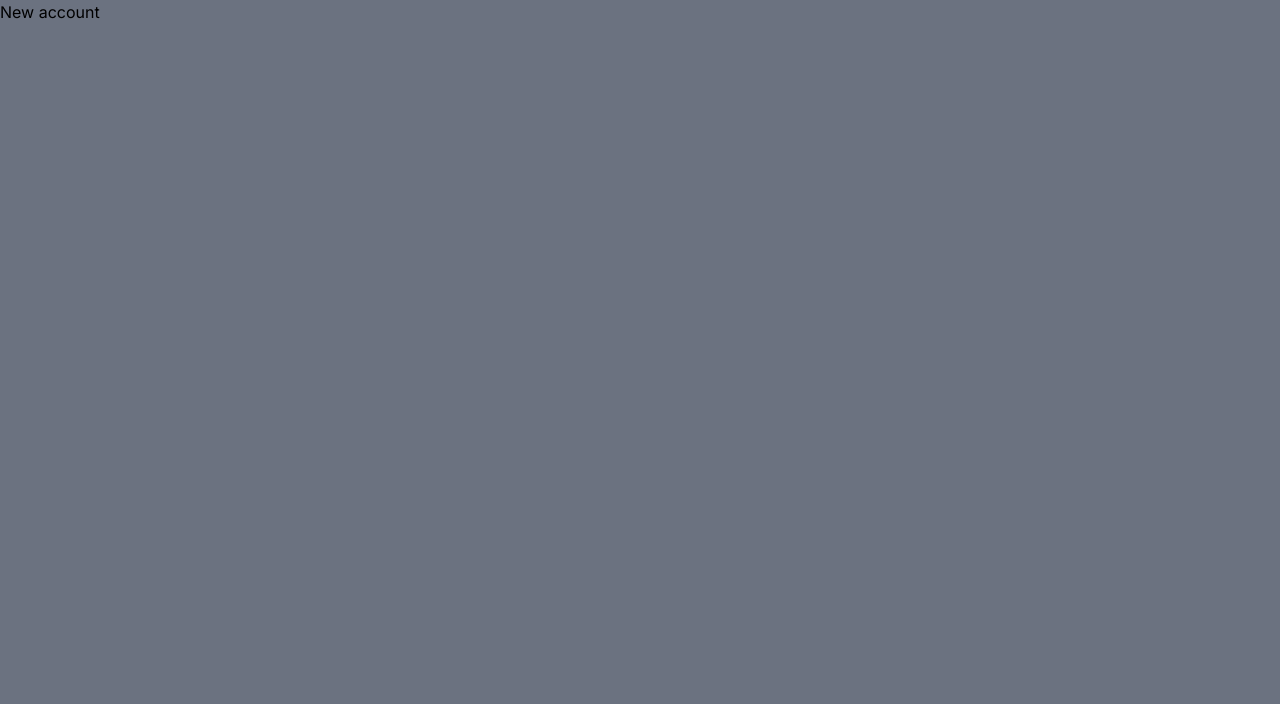
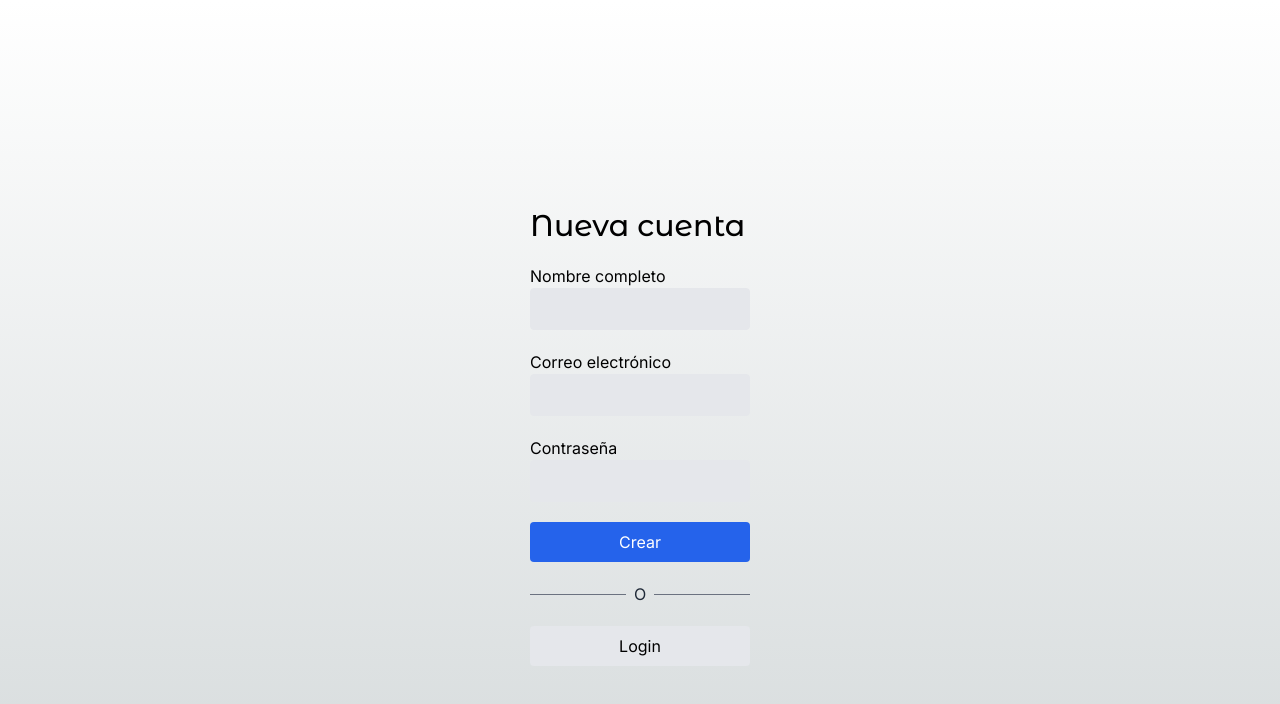
Before and after one commit to Alcreed/nextjs-teslo-shop, a Next.js app: page /auth/new-account in a window 1280 px wide. Shown: the top 704 px of the page. Built offline with nearby package versions, Linux system fonts and the light colour scheme.

Commit message:
Páginas de login y newAccount

```diff
--- a/src/app/auth/layout.tsx
+++ b/src/app/auth/layout.tsx
@@ -1,7 +1,11 @@
-export default function ShopLayout({
+export default function LoginLayout({
   children,
 }: {
   children: React.ReactNode;
 }) {
-  return <div className="min-h-screen bg-gray-500">{children}</div>;
+  return (
+    <main className="flex justify-center">
+      <div className="w-full sm:w-[300px] px-10">{children}</div>
+    </main>
+  );
 }
--- a/src/app/auth/login/page.tsx
+++ b/src/app/auth/login/page.tsx
@@ -1,7 +1,45 @@
-export default function Home() {
+import Link from 'next/link';
+import { titleFont } from '@/config/fonts';
+
+export default function LoginPage() {
   return (
-    <main className="">
-      <h1>Login Page</h1>
-    </main>
+    <div className="flex flex-col min-h-screen pt-32 sm:pt-52">
+      <h1 className={`${titleFont.className} text-3xl mb-5`}>Ingresar</h1>
+
+      <div className="flex flex-col">
+        <label htmlFor="email">Correo electrónico</label>
+        <input
+          className="px-5 py-2 border bg-gray-200 rounded mb-5"
+          type="email"
+          name='email'
+          id='email'
+        />
+
+        <label htmlFor="password">Contraseña</label>
+        <input
+          className="px-5 py-2 border bg-gray-200 rounded mb-5"
+          type="password"
+          name='password'
+          id='password'
+        />
+
+        <button className="btn-primary">
+          Ingresar
+        </button>
+
+        {/* divisor line */}
+        <div className="flex items-center my-5">
+          <div className="flex-1 border-t border-gray-500"></div>
+          <div className="px-2 text-gray-800">O</div>
+          <div className="flex-1 border-t border-gray-500"></div>
+        </div>
+
+        <Link
+          href="/auth/new-account"
+          className="btn-secondary text-center">
+          Crear una nueva cuenta
+        </Link>
+      </div>
+    </div>
   );
 }
--- a/src/app/auth/new-account/page.tsx
+++ b/src/app/auth/new-account/page.tsx
@@ -1,7 +1,54 @@
-export default function () {
+import Link from 'next/link';
+import { titleFont } from '@/config/fonts';
+
+export default function NewAccountPage() {
   return (
-    <div className="">
-      <h1>New account</h1>
+    <div className="flex flex-col min-h-screen pt-32 sm:pt-52">
+      <h1 className={`${titleFont.className} text-3xl mb-5`}>Nueva cuenta</h1>
+
+      <div className="flex flex-col">
+        <label htmlFor="fullName">Nombre completo</label>
+        <input
+          className="px-5 py-2 border bg-gray-200 rounded mb-5"
+          type="text"
+          name='fullName'
+          id='fullName'
+        />
+
+        <label htmlFor="email">Correo electrónico</label>
+        <input
+          className="px-5 py-2 border bg-gray-200 rounded mb-5"
+          type="email"
+          name='email'
+          id='email'
+        />
+
+        <label htmlFor="password">Contraseña</label>
+        <input
+          className="px-5 py-2 border bg-gray-200 rounded mb-5"
+          type="password"
+          name='password'
+          id='password'
+        />
+
+        <button className="btn-primary">
+          Crear
+        </button>
+
+        {/* divisor line */}
+        <div className="flex items-center my-5">
+          <div className="flex-1 border-t border-gray-500"></div>
+          <div className="px-2 text-gray-800">O</div>
+          <div className="flex-1 border-t border-gray-500"></div>
+        </div>
+
+        <Link
+          href="/auth/login"
+          className="btn-secondary text-center"
+        >
+          Login
+        </Link>
+      </div>
     </div>
   );
 }
```
